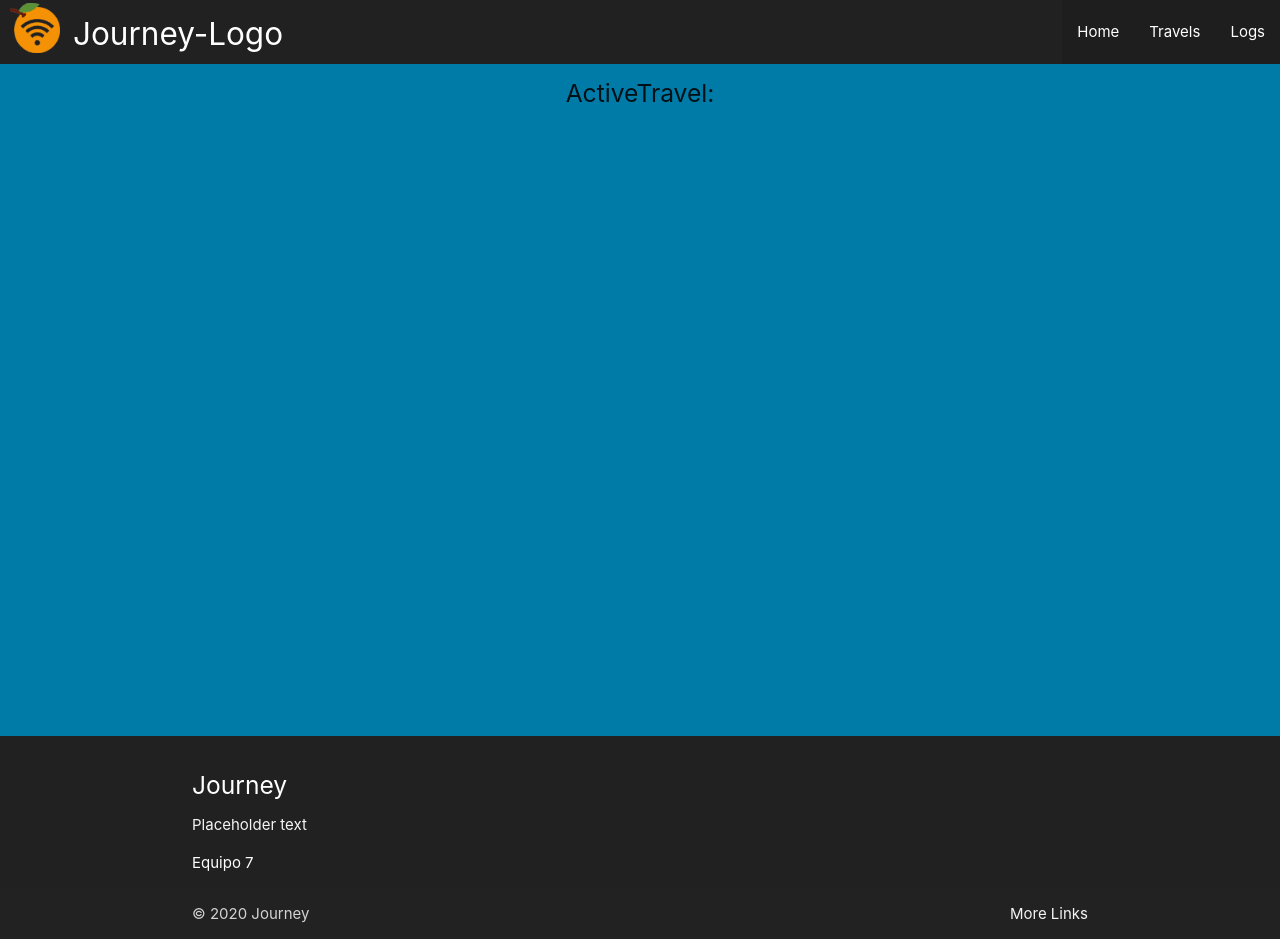
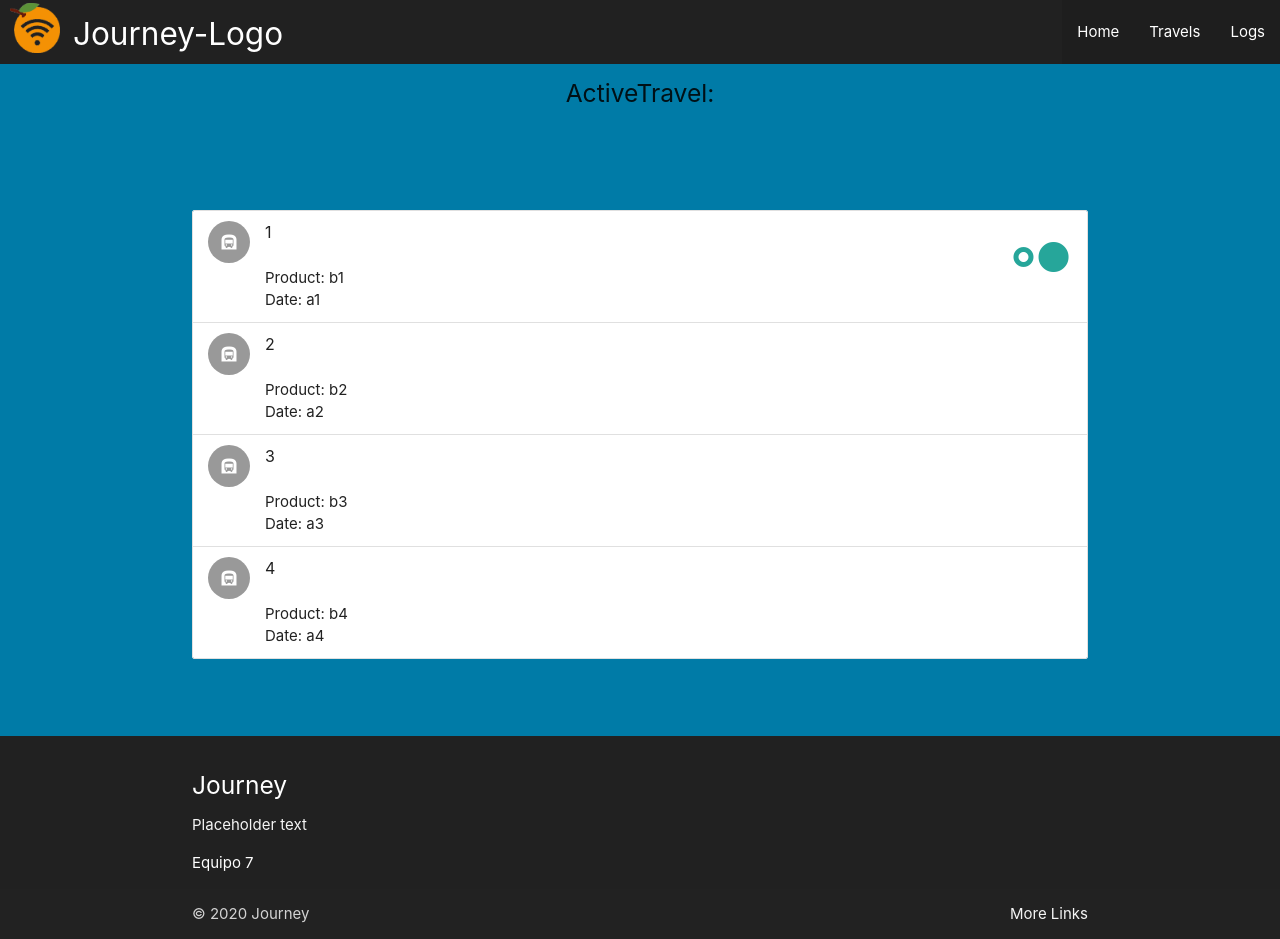
Before and after one commit to CarmenMartinez/Journey-Web, an Angular app: page /travel in a window 1280 px wide. Built offline with nearby package versions, Linux system fonts and the light colour scheme; no server answers.

Commit message:
travel table

```diff
--- a/src/app/travels/travel/travel.component.css
+++ b/src/app/travels/travel/travel.component.css
@@ -0,0 +1,3 @@
+.collection-travel{
+    margin-top: 8%;
+}
--- a/src/app/travels/travel/travel.component.html
+++ b/src/app/travels/travel/travel.component.html
@@ -1 +1,50 @@
 <h5 class="center-align">ActiveTravel: {{activeTravel.travelID}}</h5>
+
+<div class="container collection-travel">
+
+    <ul class="collection">
+        <!-- <li class="collection-item avatar">
+          <span class="title">Title</span>
+          <p>First Line <br>
+             Second Line
+          </p>
+          <a href="#!" class="secondary-content"><i class="material-icons">grade</i></a>
+        </li>
+        <li class="collection-item avatar">
+          <span class="title">Title</span>
+          <p>First Line <br>
+             Second Line
+          </p>
+          <a href="#!" class="secondary-content"><i class="material-icons">grade</i></a>
+        </li>
+        <li class="collection-item avatar">
+          <span class="title">Title</span>
+          <p>First Line <br>
+             Second Line
+          </p>
+          <a href="#!" class="secondary-content"><i class="material-icons">grade</i></a>
+        </li>
+        <li class="collection-item avatar">
+          <span class="title">Title</span>
+          <p>First Line <br>
+             Second Line
+          </p>
+          <a href="#!" class="secondary-content"><i class="material-icons">grade</i></a>
+        </li> -->
+        <li
+            *ngFor="let travel of travels"
+            class="collection-item avatar"
+        >
+            <i class="material-icons circle ">subway</i>
+            <span class="title">{{travel.travelID}}</span>
+            <p><br>
+                Product: {{travel.product}} <br>
+                Date: {{travel.timestamp}}
+            </p>
+            <a *ngIf="travel.status" href="#!" class="secondary-content"><i class="material-icons medium">hdr_strong</i></a>
+
+        </li>
+      </ul>
+
+
+</div>
--- a/src/app/travels/travel/travel.component.ts
+++ b/src/app/travels/travel/travel.component.ts
@@ -9,6 +9,12 @@ import { Travel } from './Travel';
 })
 export class TravelComponent implements OnInit {
   activeTravel: Travel;
+  travels: Travel[] = [
+    new Travel("1", "a1", "b1", true),
+    new Travel("2", "a2", "b2", false),
+    new Travel("3", "a3", "b3", false),
+    new Travel("4", "a4", "b4", false)
+  ]
   constructor(private travelService: TravelService) { }
 
   ngOnInit(): void {
```
